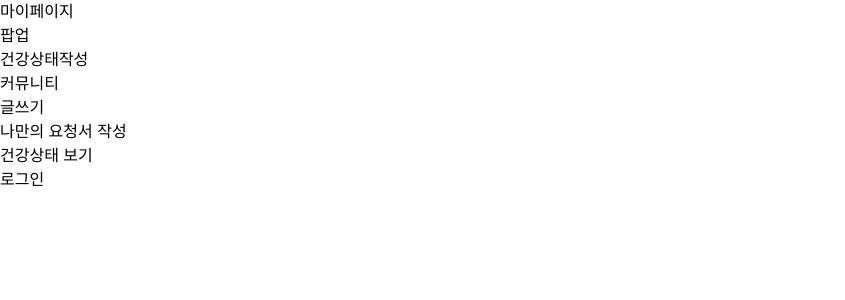
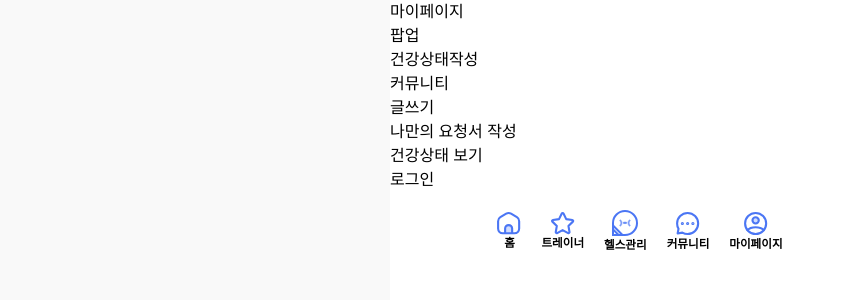
Before and after one commit to 123rudgks/health_geine, a Next.js app: page / in a window 1280 px wide. Shown: the top 300 px of the page, without its empty margins (0-845 px from the left). Built offline with nearby package versions, Linux system fonts and the light colour scheme; a web font is replaced by a local one.

Commit message:
fix : bottom navigation bar 이름 수정

```diff
--- a/package.json
+++ b/package.json
@@ -19,6 +19,7 @@
     "postcss": "8.4.24",
     "react": "^18.2.0",
     "react-dom": "^18.2.0",
+    "tailwind-merge": "^1.14.0",
     "tailwindcss": "3.3.2",
     "twin.macro": "^3.3.1",
     "typescript": "5.1.3"
--- a/src/app/layout.tsx
+++ b/src/app/layout.tsx
@@ -1,5 +1,6 @@
 import { Inter } from 'next/font/google';
 import localFont from 'next/font/local';
+import { twMerge } from 'tailwind-merge';
 import './globals.css';
 
 const mainFont = localFont({
@@ -19,8 +20,13 @@ export default function RootLayout({
   children: React.ReactNode;
 }) {
   return (
-    <html lang="ko">
-      <body className={`${mainFont.className} ${inter.className}}`}>
+    <html lang="ko" className="h-screen w-screen bg-[#f9f9f9]">
+      <body
+        className={twMerge(
+          `${mainFont.className} ${inter.className}}`,
+          'm-auto min-h-full w-[500px] bg-white'
+        )}
+      >
         {children}
       </body>
     </html>
--- a/src/app/page.tsx
+++ b/src/app/page.tsx
@@ -1,5 +1,6 @@
 'use client';
 
+import BottomNavigationBar from '@/components/BottomNavigationBar/BottomNavigationBar';
 import Link from 'next/link';
 
 import { useState } from 'react';
@@ -17,6 +18,7 @@ export default function Home() {
         <Link href={'/custom-request'}>나만의 요청서 작성</Link>
         <Link href={'/health-profile'}>건강상태 보기</Link>
         <Link href={'/login'}>로그인</Link>
+        <BottomNavigationBar />
       </div>{' '}
     </main>
   );
```
Also changed, not shown: src/components/BottomNavigationBar/BottomNavigationBar.tsx (+11 -11 lines), 2 other files (tests, documents, lock files or other folders).
